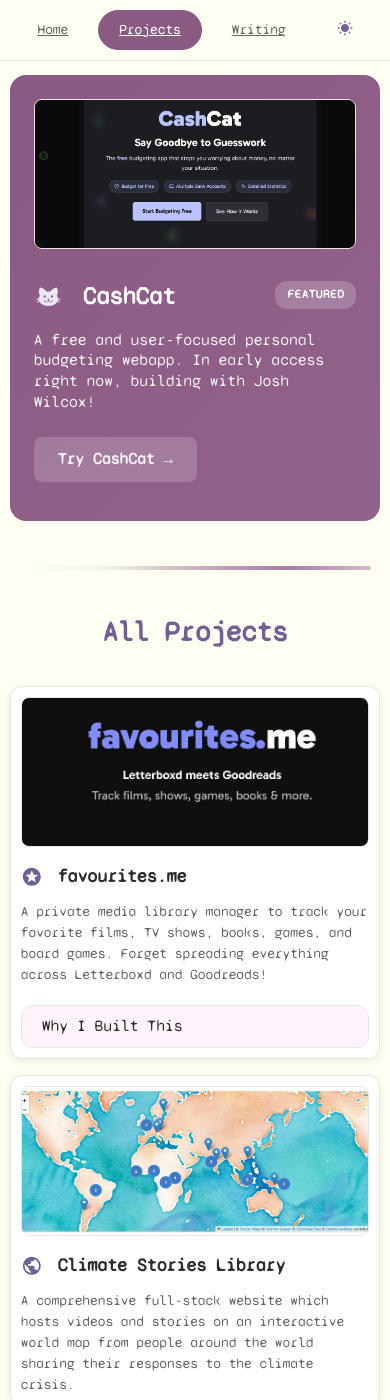
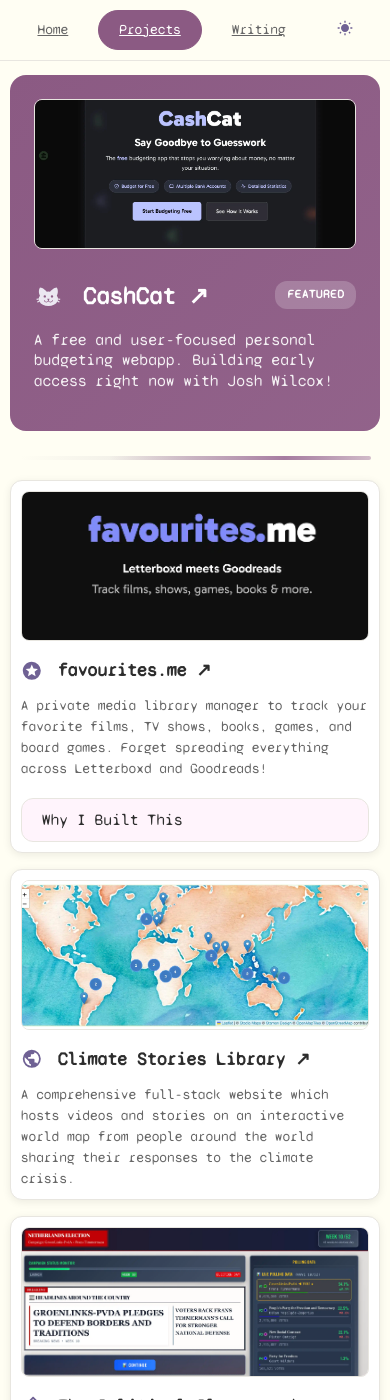
Before and after one commit to Lem0naise/website, a Jekyll site: the page portfolio/index.html, which Jekyll copies as it is, in a window 390 px wide and 1400 px high. Built offline with Jekyll 4.4.1, drawn with Linux system fonts in a browser that asks for light colours; some of the changed text lies outside the part shown.

Commit message:
Refactor blog layout. Improve vertical spacing for mobile, blog, portfolio

```diff
--- a/blog/blog.css
+++ b/blog/blog.css
@@ -2,7 +2,7 @@
 
 .blog-header {
     text-align: center;
-    padding: 40px 0 10px;
+    padding: 10px 0 10px;
     max-width: 800px;
     margin: 0 auto;
 }
@@ -201,6 +201,7 @@
     font-family: 'Faculty Glyphic';
 }
 .tag-heading {
+    margin-bottom: 1rem;
     text-decoration: underline;
 }
 .post-content p {
@@ -350,7 +351,7 @@
         padding: 3px 6px;
     }
     .blog-header {
-        padding: 10px 16px 5px;
+        padding: 5px 16px 5px;
     }
 
     .blog-header h1 {
--- a/portfolio/index.html
+++ b/portfolio/index.html
@@ -101,10 +101,10 @@
 							<div class="featured-header">
 								<h3 itemprop="name">
 									<svg class='project-icon icon-invert' xmlns="http://www.w3.org/2000/svg" viewBox="0 0 24 24"><path d="M12,8L10.67,8.09C9.81,7.07 7.4,4.5 5,4.5C5,4.5 3.03,7.46 4.96,11.41C4.41,12.24 4.07,12.67 4,13.66L2.07,13.95L2.28,14.93L4.04,14.67L4.18,15.38L2.61,16.32L3.08,17.21L4.53,16.32C5.68,18.76 8.59,20 12,20C15.41,20 18.32,18.76 19.47,16.32L20.92,17.21L21.39,16.32L19.82,15.38L19.96,14.67L21.72,14.93L21.93,13.95L20,13.66C19.93,12.67 19.59,12.24 19.04,11.41C20.97,7.46 19,4.5 19,4.5C16.6,4.5 14.19,7.07 13.33,8.09L12,8M9,11A1,1 0 0,1 10,12A1,1 0 0,1 9,13A1,1 0 0,1 8,12A1,1 0 0,1 9,11M15,11A1,1 0 0,1 16,12A1,1 0 0,1 15,13A1,1 0 0,1 14,12A1,1 0 0,1 15,11M11,14H13L12.3,15.39C12.5,16.03 13.06,16.5 13.75,16.5A1.5,1.5 0 0,0 15.25,15H15.75A2,2 0 0,1 13.75,17C13,17 12.35,16.59 12,16V16H12C11.65,16.59 11,17 10.25,17A2,2 0 0,1 8.25,15H8.75A1.5,1.5 0 0,0 10.25,16.5C10.94,16.5 11.5,16.03 11.7,15.39L11,14Z" /></svg>
-									 CashCat</h3>
+									 CashCat ↗</h3>
 								<span class="featured-badge">Featured</span>
 							</div>
-							<p itemprop="description">A free and user-focused personal budgeting webapp. In early access right now, building with Josh Wilcox!
+							<p itemprop="description">A free and user-focused personal budgeting webapp. Building early access right now with Josh Wilcox!
 							</p>
 							<div class="project-links">
 								<p class="primary-link" >Try CashCat →</p>
@@ -116,11 +116,10 @@
 					</a>
 				</div>
 			</section>
-			<div class="section-separator"></div>
+			<div class="section-separator" style=""></div>
 			<!-- All Projects Section -->
 			<section class="content-section all-projects">
 				<div class="section-content">
-					<h2>All Projects</h2>
 					<div class="projects-grid">
 
 
@@ -129,7 +128,7 @@
 								<img src="/blog/whyibuilt/imgs/favouritesme.webp" alt="favourites.me screenshot" class="project-image">
 								<h4 itemprop="name">
 									<svg class='project-icon' xmlns="http://www.w3.org/2000/svg" viewBox="0 0 24 24"><path d="M16.23,18L12,15.45L7.77,18L8.89,13.19L5.16,9.96L10.08,9.54L12,5L13.92,9.53L18.84,9.95L15.11,13.18L16.23,18M12,2C6.47,2 2,6.5 2,12A10,10 0 0,0 12,22A10,10 0 0,0 22,12A10,10 0 0,0 12,2Z" /></svg>
-									favourites.me</h4>
+									favourites.me ↗</h4>
 								<p itemprop="description">A private media library manager to track your favorite films, TV shows, books, games, and board games. Forget spreading everything across Letterboxd and Goodreads!</p>
 								</a>
 							<a class="project-blog-button" href="/favourites-me">Why I Built This</a>
@@ -145,7 +144,7 @@
 								<img src="/blog/whyibuilt/imgs/csl3.webp" alt="Climate Stories Library screenshot" class="project-image">
 								<h4 itemprop="name">
 									<svg class='project-icon' xmlns="http://www.w3.org/2000/svg" viewBox="0 0 24 24"><path d="M17.9,17.39C17.64,16.59 16.89,16 16,16H15V13A1,1 0 0,0 14,12H8V10H10A1,1 0 0,0 11,9V7H13A2,2 0 0,0 15,5V4.59C17.93,5.77 20,8.64 20,12C20,14.08 19.2,15.97 17.9,17.39M11,19.93C7.05,19.44 4,16.08 4,12C4,11.38 4.08,10.78 4.21,10.21L9,15V16A2,2 0 0,0 11,18M12,2A10,10 0 0,0 2,12A10,10 0 0,0 12,22A10,10 0 0,0 22,12A10,10 0 0,0 12,2Z" /></svg>
-									Climate Stories Library</h4>
+									Climate Stories Library ↗</h4>
 								<p itemprop="description">A comprehensive full-stack website which hosts videos and stories on an interactive world map from people around the world sharing their responses to the climate crisis.</p>
 								</a>
 
@@ -158,7 +157,7 @@
 								<img src="/blog/whyibuilt/imgs/polplayground.webp" alt="Political Playground screenshot" class="project-image">
 								<h4 itemprop="name">
 									<svg class='project-icon' xmlns="http://www.w3.org/2000/svg" viewBox="0 0 24 24"><path d="M18,13H17.32L15.32,15H17.23L19,17H5L6.78,15H8.83L6.83,13H6L3,16V20A2,2 0 0,0 5,22H19A2,2 0 0,0 21,20V16L18,13M17,7.95L12.05,12.9L8.5,9.36L13.46,4.41L17,7.95M12.76,2.29L6.39,8.66C6,9.05 6,9.68 6.39,10.07L11.34,15C11.73,15.41 12.36,15.41 12.75,15L19.11,8.66C19.5,8.27 19.5,7.64 19.11,7.25L14.16,2.3C13.78,1.9 13.15,1.9 12.76,2.29Z" /></svg>
-									The Political Playground</h4>
+									The Political Playground ↗</h4>
 								<p itemprop="description">A political simulation and semi-educational game inspired by games like The Campaign Trail and The Political Process. I think games are a great way to get people engaged in democracy!</p>
 								</a>
 
@@ -170,7 +169,7 @@
 								<img src="/blog/whyibuilt/imgs/fant.webp" alt="Fantasteroids game screenshot" class="project-image">
 								<h4 itemprop="name">
 									<svg class='project-icon' class='project-icon' xmlns="http://www.w3.org/2000/svg" viewBox="0 0 24 24"><path d="M7.97,16L5,19C4.67,19.3 4.23,19.5 3.75,19.5A1.75,1.75 0 0,1 2,17.75V17.5L3,10.12C3.21,7.81 5.14,6 7.5,6H16.5C18.86,6 20.79,7.81 21,10.12L22,17.5V17.75A1.75,1.75 0 0,1 20.25,19.5C19.77,19.5 19.33,19.3 19,19L16.03,16H7.97M7,8V10H5V11H7V13H8V11H10V10H8V8H7M16.5,8A0.75,0.75 0 0,0 15.75,8.75A0.75,0.75 0 0,0 16.5,9.5A0.75,0.75 0 0,0 17.25,8.75A0.75,0.75 0 0,0 16.5,8M14.75,9.75A0.75,0.75 0 0,0 14,10.5A0.75,0.75 0 0,0 14.75,11.25A0.75,0.75 0 0,0 15.5,10.5A0.75,0.75 0 0,0 14.75,9.75M18.25,9.75A0.75,0.75 0 0,0 17.5,10.5A0.75,0.75 0 0,0 18.25,11.25A0.75,0.75 0 0,0 19,10.5A0.75,0.75 0 0,0 18.25,9.75M16.5,11.5A0.75,0.75 0 0,0 15.75,12.25A0.75,0.75 0 0,0 16.5,13A0.75,0.75 0 0,0 17.25,12.25A0.75,0.75 0 0,0 16.5,11.5Z" /></svg>
-									Fantasteroids</h4>
+									Fantasteroids ↗</h4>
 								<p itemprop="description"> An Asteroids-style game you can play for free on Steam. A project I made to learn game development and liked it so much I finished and published it.</p>
 								</a>
 								<a class="project-blog-button" href="/fantasteroids">The Making Of</a>
@@ -184,7 +183,7 @@
 								<img src="/blog/whyibuilt/imgs/alnews.webp" alt="Allegedly News screenshot" class="project-image">
 								<h4 itemprop="name">
 									<svg class='project-icon' xmlns="http://www.w3.org/2000/svg" viewBox="0 0 24 24"><title>newspaper-variant-multiple-outline</title><path d="M4 7V19H19V21H4C2 21 2 19 2 19V7H4M21 5V15H8V5H21M21.3 3H7.7C6.76 3 6 3.7 6 4.55V15.45C6 16.31 6.76 17 7.7 17H21.3C22.24 17 23 16.31 23 15.45V4.55C23 3.7 22.24 3 21.3 3M9 6H12V11H9V6M20 14H9V12H20V14M20 8H14V6H20V8M20 11H14V9H20V11Z" /></svg>
-									Allegedly News
+									Allegedly News ↗
 								</h4>
 								<p itemprop="description">A satire tech and breaking news website I maintain, inspired by the likes of the Onion and Tehccringe.</p>
 								</a>
@@ -237,7 +236,7 @@
 							<article class="project-item github-special">
 								<h4 itemprop="name">
 									<svg class='project-icon icon-invert' xmlns="http://www.w3.org/2000/svg" viewBox="0 0 24 24"><path d="M12,2A10,10 0 0,0 2,12C2,16.42 4.87,20.17 8.84,21.5C9.34,21.58 9.5,21.27 9.5,21C9.5,20.77 9.5,20.14 9.5,19.31C6.73,19.91 6.14,17.97 6.14,17.97C5.68,16.81 5.03,16.5 5.03,16.5C4.12,15.88 5.1,15.9 5.1,15.9C6.1,15.97 6.63,16.93 6.63,16.93C7.5,18.45 8.97,18 9.54,17.76C9.63,17.11 9.89,16.67 10.17,16.42C7.95,16.17 5.62,15.31 5.62,11.5C5.62,10.39 6,9.5 6.65,8.79C6.55,8.54 6.2,7.5 6.75,6.15C6.75,6.15 7.59,5.88 9.5,7.17C10.29,6.95 11.15,6.84 12,6.84C12.85,6.84 13.71,6.95 14.5,7.17C16.41,5.88 17.25,6.15 17.25,6.15C17.8,7.5 17.45,8.54 17.35,8.79C18,9.5 18.38,10.39 18.38,11.5C18.38,15.32 16.04,16.16 13.81,16.41C14.17,16.72 14.5,17.33 14.5,18.26C14.5,19.6 14.5,20.68 14.5,21C14.5,21.27 14.66,21.59 15.17,21.5C19.14,20.16 22,16.42 22,12A10,10 0 0,0 12,2Z" /></svg>
-									Explore More on GitHub</h4>
+									Explore More on GitHub ↗</h4>
 								<p itemprop="description">There might be more interesting projects and experiments on my GitHub profile. Feel free to explore and see what else I've been working on!</p>
 							</article>
 						</a>
--- a/stylesheet.css
+++ b/stylesheet.css
@@ -961,8 +961,11 @@
 
 /* Enhanced separator for mobile */
 @media (max-width: 768px) {
+	.project-links {
+		display: none;
+	}
     .section-separator {
-        margin: 40px auto;
+        margin: 20px auto;
         max-width: 90%;
     }
 }
```
Also changed, not shown: blog.html (+16 -21 lines), index.html (+0 -9 lines).
